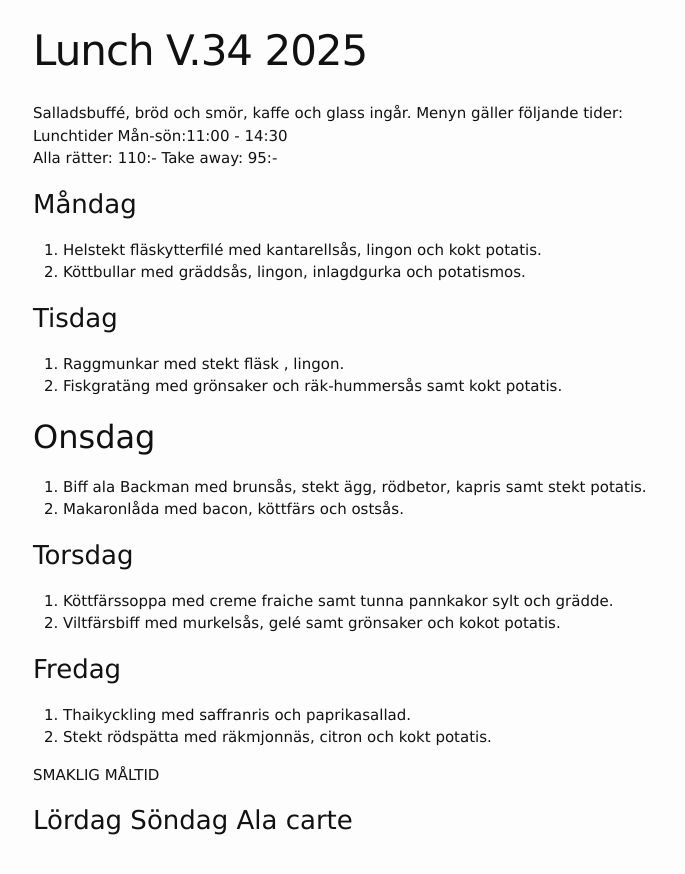
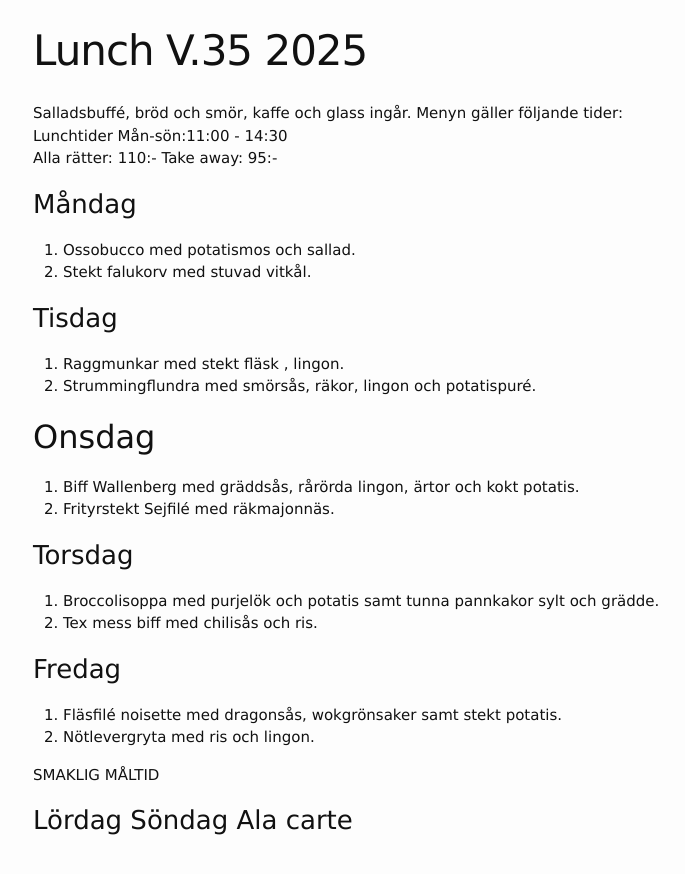
Before and after one commit to FarInn62/farinn62.github.io, a Jekyll site: the page built from lunch.md, in a window 1280 px wide. Shown: the top 874 px of the page, without its empty margins (237-922 px from the left). Built offline with Jekyll 4.4.1, drawn with Linux system fonts in a browser that asks for light colours.

Commit message:
Update lunch.md

```diff
--- a/lunch.md
+++ b/lunch.md
@@ -1,6 +1,6 @@
 ---
 layout: foodmenu
-title: Lunch V.34 2025
+title: Lunch V.35 2025
 permalink: /lunch/
 published: true
 ---
@@ -11,27 +11,27 @@ Alla rätter: 110:- Take away: 95:-
 
 ### Måndag
 
-1. Helstekt fläskytterfilé med kantarellsås, lingon och kokt potatis.
-2. Köttbullar med gräddsås, lingon, inlagdgurka och potatismos.
+1. Ossobucco med potatismos och sallad.
+2. Stekt falukorv med stuvad vitkål.
 
 ### Tisdag
 
 1. Raggmunkar med stekt fläsk , lingon.
-2. Fiskgratäng med grönsaker och räk-hummersås samt kokt potatis.
+2. Strummingflundra med smörsås, räkor, lingon och potatispuré.
 
 ## Onsdag
-1. Biff ala Backman med brunsås, stekt ägg, rödbetor, kapris samt stekt potatis.
-2. Makaronlåda med bacon, köttfärs och ostsås.
+1. Biff Wallenberg med gräddsås, rårörda lingon, ärtor och kokt potatis.
+2. Frityrstekt Sejfilé med räkmajonnäs.
 
 ### Torsdag
 
-1. Köttfärssoppa med creme fraiche samt tunna pannkakor sylt och grädde.
-2. Viltfärsbiff med murkelsås, gelé samt grönsaker och kokot potatis.
+1. Broccolisoppa med purjelök och potatis samt tunna pannkakor sylt och grädde.
+2. Tex mess biff med chilisås och ris.
 
 ### Fredag
 
-1. Thaikyckling med saffranris och paprikasallad.
-2. Stekt rödspätta med räkmjonnäs, citron och kokt potatis.
+1. Fläsfilé noisette med dragonsås, wokgrönsaker samt stekt potatis.
+2. Nötlevergryta med ris och lingon.
 
 SMAKLIG MÅLTID
 
```
